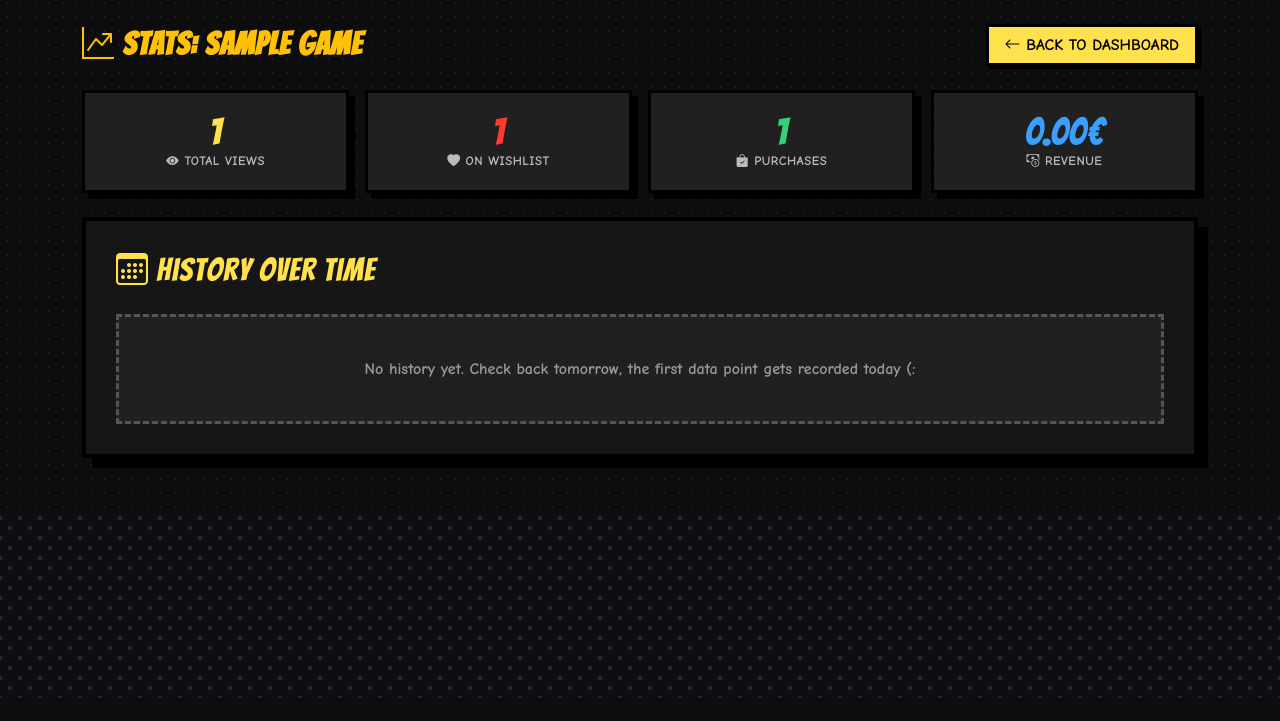
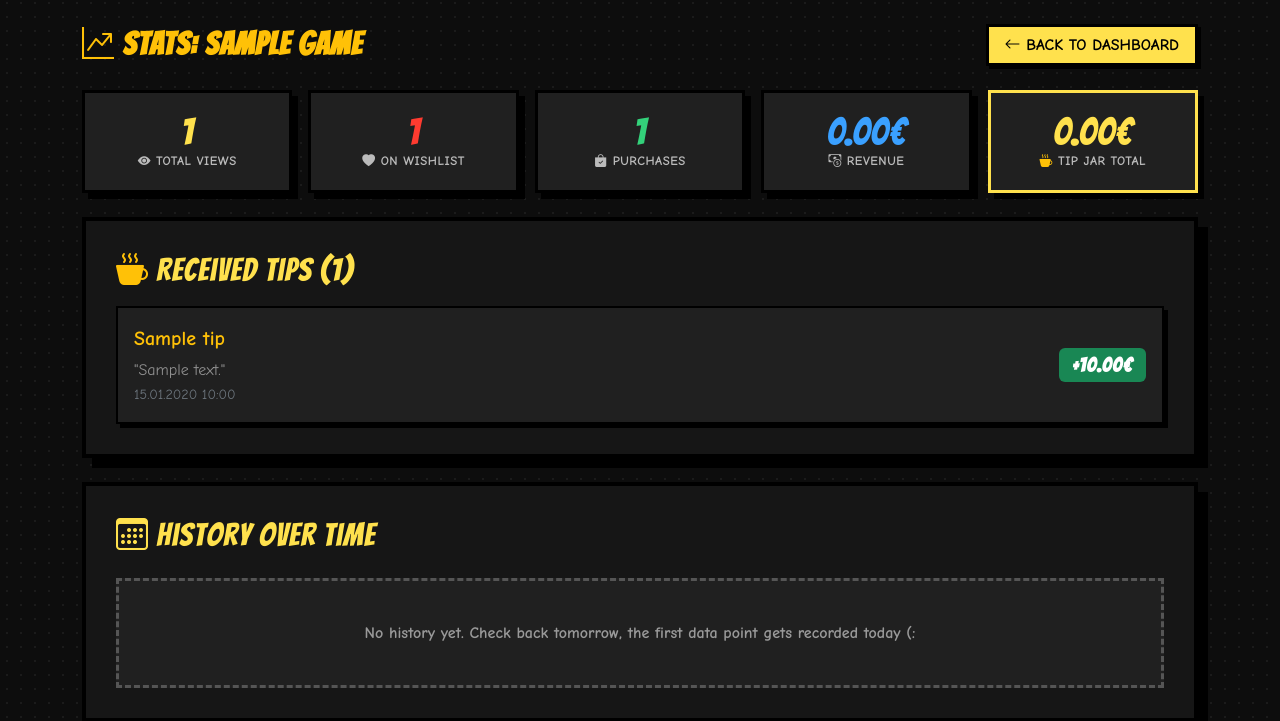
Before and after one commit to DerRealeHier/sqush.io, a Python web app: template templates/game_stats.html in a window 1280 px wide. Shown: the part 102-823 px from the top of the page. Before the commit the page ends 800 px from the top, so only its background shows below. Run offline with Jinja, Linux system fonts and the light colour scheme; the template is opened without the code that fills it: most values are stand-ins (such as "Sample title", 1, 10 or a date in 2020).

Commit message:
added tips for statistics

```diff
--- a/templates/game_stats.html
+++ b/templates/game_stats.html
@@ -119,31 +119,57 @@
     </div>
 
     <div class="row g-3 mb-4">
-        <div class="col-md-3">
+        <div class="col-md">
             <div class="stat-card stat-views">
                 <div class="stat-number">{{ game.view_count }}</div>
                 <div class="stat-label"><i class="bi bi-eye-fill"></i> Total Views</div>
             </div>
         </div>
-        <div class="col-md-3">
+        <div class="col-md">
             <div class="stat-card stat-wishlist">
                 <div class="stat-number">{{ current_wishlist_count }}</div>
                 <div class="stat-label"><i class="bi bi-heart-fill"></i> On Wishlist</div>
             </div>
         </div>
-        <div class="col-md-3">
+        <div class="col-md">
             <div class="stat-card stat-purchase">
                 <div class="stat-number">{{ current_purchase_count }}</div>
                 <div class="stat-label"><i class="bi bi-bag-check-fill"></i> Purchases</div>
             </div>
         </div>
-        <div class="col-md-3">
+        <div class="col-md">
             <div class="stat-card stat-revenue">
                 <div class="stat-number">{{ "%.2f"|format(total_revenue) }}€</div>
                 <div class="stat-label"><i class="bi bi-cash-coin"></i> Revenue</div>
             </div>
         </div>
+        <div class="col-md">
+            <div class="stat-card" style="border-color: var(--yellow);">
+                <div class="stat-number" style="color: var(--yellow);">{{ "%.2f"|format(total_tips or 0.0) }}€</div>
+                <div class="stat-label"><i class="bi bi-cup-hot-fill text-warning"></i> Tip Jar Total</div>
+            </div>
+        </div>
     </div>
+
+    {% if tips and tips|length > 0 %}
+    <div class="dev-panel mb-4">
+        <h4 class="mb-3"><i class="bi bi-cup-hot-fill text-warning"></i> Received Tips ({{ tips|length }})</h4>
+        <div class="d-flex flex-column gap-2">
+            {% for t in tips %}
+            <div class="p-3 d-flex justify-content-between align-items-center flex-wrap gap-2" style="background: #202020; border: 2px solid #000; box-shadow: 4px 4px 0 #000;">
+                <div>
+                    <strong class="text-warning fs-5">{{ t.supporter_name or (t.tipper.username if t.tipper else "Supporter") }}</strong>
+                    {% if t.message %}
+                    <div class="text-white-50 mt-1">"{{ t.message }}"</div>
+                    {% endif %}
+                    <div><small class="text-secondary">{{ t.created_at.strftime('%d.%m.%Y %H:%M') }}</small></div>
+                </div>
+                <span class="badge bg-success comic-font fs-5">+{{ "%.2f"|format(t.amount) }}€</span>
+            </div>
+            {% endfor %}
+        </div>
+    </div>
+    {% endif %}
 
     <div class="dev-panel">
         <h4 class="mb-4"><i class="bi bi-calendar3"></i> History Over Time</h4>
```
